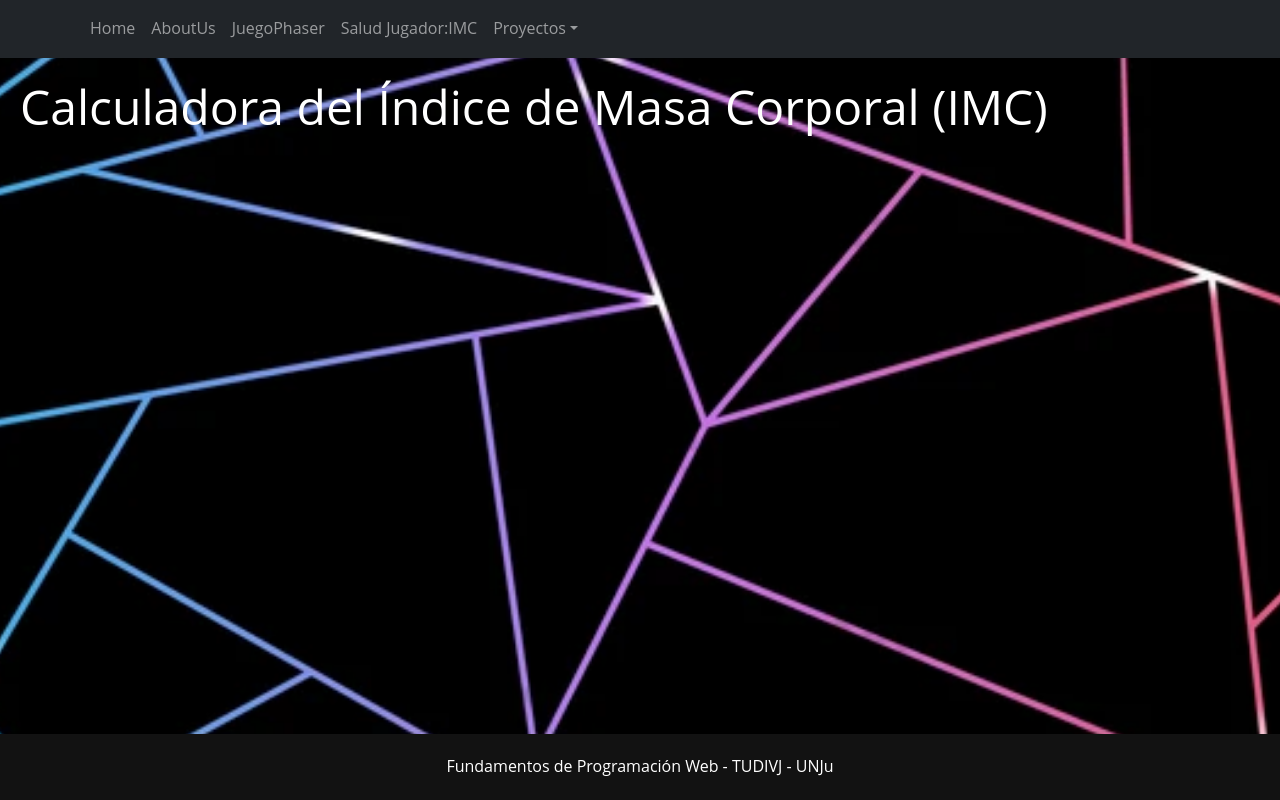
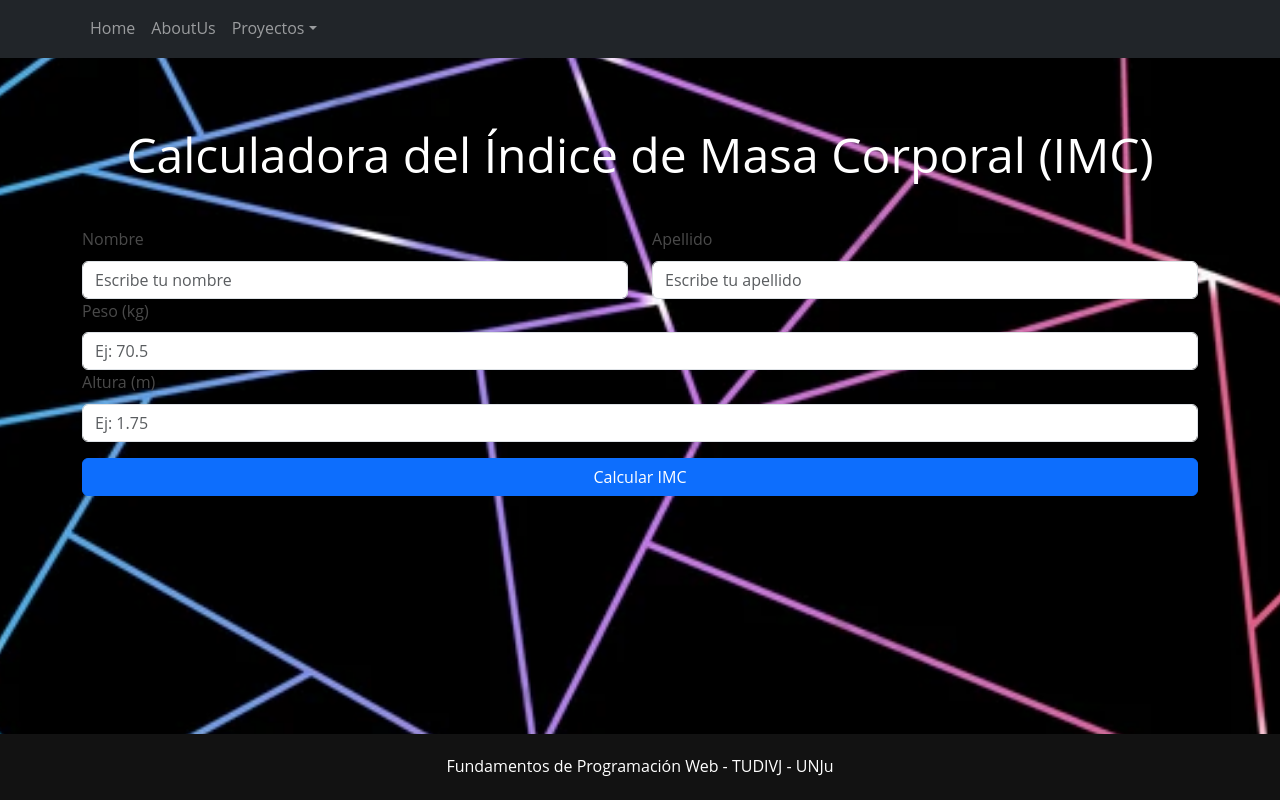
Before and after one commit to Chaves-Johanna-Milagro/proyectofinal_grupo_2, a React (Vite) app in the folder ProyectFinalGrupo2/: page /calculadoraIMC in a window 1280 px wide. Built offline with nearby package versions, Linux system fonts and the light colour scheme.

Commit message:
mini correcciones
se estilizó un poco el home y se corrigieron algunas cosas con respecto a los nombres de algunos componentes

```diff
--- a/ProyectFinalGrupo2/public/styles/AboutUs.css
+++ b/ProyectFinalGrupo2/public/styles/AboutUs.css
@@ -11,10 +11,6 @@
     display: grid;
     grid-template-columns: repeat(4 , 1fr);
     gap: 20px;
-}
-
-.card{
-    background: linear-gradient(0deg, rgb(139, 156, 202) 0%, #4b407e 100%);
 }
 
 /*la foto*/
--- a/ProyectFinalGrupo2/public/styles/Style.css
+++ b/ProyectFinalGrupo2/public/styles/Style.css
@@ -6,32 +6,9 @@ body {
     background-size: cover;
 }
 
-h1, h2, h3, h4, h5, h6 {
-    color: #ffffff;
-    margin-bottom: 1rem;
-}
-/*
-.navbar {
-    background-color: #2a2a2a;
-}
-
-.navbar .nav-link {
-    color: #f5f5f5;
-    font-weight: 600;
-    transition: background-color 0.3s ease;
-}
-
-.navbar .nav-link:hover {
-    background-color: #4a4a4a;
-}
-
-.navbar-brand img {
-    max-height: 60px;
-}
-*/
 .section {
     padding: 3rem 1.5rem;
-   /* background-color: #fff;*/
+
 }
 
 .principal img {
@@ -40,6 +17,7 @@ h1, h2, h3, h4, h5, h6 {
 }
 
 .card {
+    background: linear-gradient(0deg, rgb(108, 134, 208) 0%, #40337c 100%);
     border-radius: 8px;
     box-shadow: 0 2px 8px rgba(0, 0, 0, 0.1);
     margin-bottom: 2rem;
@@ -58,7 +36,9 @@ h1, h2, h3, h4, h5, h6 {
     font-size: 1rem;
     margin-bottom: 1rem;
 }
-
+.listaIntegrantes{
+    color: #ffffff;
+}
 .image img {
     border-radius: 8px;
     transition: transform 0.3s ease;
@@ -67,23 +47,9 @@ h1, h2, h3, h4, h5, h6 {
 .image img:hover {
     transform: scale(1.05);
 }
-/*
-.footer {
-    padding: 2rem;
-    background-color: #2a2a2a;
-}
 
-.footer p {
-    color: #f5f5f5;
-    margin: 0;
-}
-*/
 /* Responsividad */
 @media (max-width: 768px) {
-    .navbar {
-        background-color: #2a2a2a;
-    }
-
     .section {
         padding: 1.5rem 1rem;
     }
--- a/ProyectFinalGrupo2/src/App.jsx
+++ b/ProyectFinalGrupo2/src/App.jsx
@@ -7,7 +7,6 @@ import AboutUs from './Components/AboutUs';
 import CalculadoraIMC from './Components/CalculadoraIMC';
 import GestorBilleteraVirtual from './Components/GestorBilleteraVirtual';
 import JuegoPhaser from './Components/JuegoPhaser';
-import IMCCalcular from './Components/IMCCalcular';
 import JuegoReact from './Components/desafioMatematico/JuegoReact';
 import ErrorPage from './Components/ErrorPage';
 
@@ -23,7 +22,6 @@ function App() {
         <Route path='calculadoraIMC' element={ <CalculadoraIMC/> } />
         <Route path='gestorBilleteraVirtual' element={ <GestorBilleteraVirtual/> } />
         <Route path='juegoPhaser' element={ <JuegoPhaser/> } />
-        <Route path='IMCCalcular' element={<IMCCalcular />} />
         <Route path='juegoReact' element={ <JuegoReact/> } />
         <Route path='*' element={ <ErrorPage/> } />
       </Route>
--- a/ProyectFinalGrupo2/src/Components/CalculadoraIMC.jsx
+++ b/ProyectFinalGrupo2/src/Components/CalculadoraIMC.jsx
@@ -1,8 +1,91 @@
-import React from "react";
+import React, { useState } from 'react';
+import { Container, Form, Button, Row, Col } from 'react-bootstrap';
+import 'bootstrap/dist/css/bootstrap.min.css';
+import '../../public/styles/style.css';
 
-function CalculadoraIMC(){
-    return(
-        <h1>Calculadora del Índice de Masa Corporal (IMC)</h1>
-    )
+function CalculadoraIMC() {
+    const [nombre, setNombre] = useState('');
+    const [apellido, setApellido] = useState('');
+    const [peso, setPeso] = useState('');
+    const [altura, setAltura] = useState('');
+    const [imc, setImc] = useState(null);
+    const [nivelPeso, setNivelPeso] = useState('');
+
+    const calcularIMC = () => {
+        if (!nombre || !apellido || peso <= 0 || altura <= 0) {
+            alert("Por favor, completa todos los campos con valores válidos.");
+            return;
+        }
+
+        const imcCalculado = peso / (altura * altura);
+        setImc(imcCalculado.toFixed(2));
+
+        let nivel;
+        if (imcCalculado < 18.5) nivel = "Bajo peso";
+        else if (imcCalculado < 24.9) nivel = "Peso saludable";
+        else if (imcCalculado < 29.9) nivel = "Sobrepeso";
+        else nivel = "Obesidad";
+
+        setNivelPeso(nivel);
+    };
+
+    return (
+        <Container className="calculadora mt-5">
+            <h1 className="text-center mb-4">Calculadora del Índice de Masa Corporal (IMC)</h1>
+            <Form>
+                <Row>
+                    <Col md={6}>
+                        <Form.Group>
+                            <Form.Label>Nombre</Form.Label>
+                            <Form.Control
+                                type="text"
+                                value={nombre}
+                                onChange={(e) => setNombre(e.target.value)}
+                                placeholder="Escribe tu nombre"
+                            />
+                        </Form.Group>
+                    </Col>
+                    <Col md={6}>
+                        <Form.Group>
+                            <Form.Label>Apellido</Form.Label>
+                            <Form.Control
+                                type="text"
+                                value={apellido}
+                                onChange={(e) => setApellido(e.target.value)}
+                                placeholder="Escribe tu apellido"
+                            />
+                        </Form.Group>
+                    </Col>
+                </Row>
+                <Form.Group>
+                    <Form.Label>Peso (kg)</Form.Label>
+                    <Form.Control
+                        type="number"
+                        value={peso}
+                        onChange={(e) => setPeso(parseFloat(e.target.value))}
+                        placeholder="Ej: 70.5"
+                    />
+                </Form.Group>
+                <Form.Group>
+                    <Form.Label>Altura (m)</Form.Label>
+                    <Form.Control
+                        type="number"
+                        value={altura}
+                        onChange={(e) => setAltura(parseFloat(e.target.value))}
+                        placeholder="Ej: 1.75"
+                    />
+                </Form.Group>
+                <Button className="w-100 mt-3" onClick={calcularIMC}>Calcular IMC</Button>
+            </Form>
+            {imc && (
+                <div className="resultado text-center mt-4">
+                    <p><strong>Paciente:</strong> {apellido} {nombre}</p>
+                    <p><strong>IMC:</strong> {imc}</p>
+                    <p><strong>Nivel de peso:</strong> {nivelPeso}</p>
+                </div>
+            )}
+        </Container>
+    );
 }
+
 export default CalculadoraIMC;
--- a/ProyectFinalGrupo2/src/Components/Home.jsx
+++ b/ProyectFinalGrupo2/src/Components/Home.jsx
@@ -33,7 +33,7 @@ function Home(){
                                 </Card>
                             </Col>
                             <Col md={3}>
-                                <Figure>
+                                <Figure className="image">
                                     <Figure.Image
                                         src='../../public/img/empresa.png'
                                         alt="Empresa"
@@ -45,7 +45,7 @@ function Home(){
 
                         <Row className="align-items-center">
                             <Col md={3}>
-                                <Figure>
+                                <Figure className="image">
                                     <Figure.Image
                                         src='../../public/img/miembros.png'
                                         alt="Miembros"
@@ -60,7 +60,7 @@ function Home(){
                                         <Card.Text>
                                             Nuestra empresa cuenta con los siguientes trabajadores:
                                         </Card.Text>
-                                        <ul>
+                                        <ul className="listaIntegrantes">
                                             <li>Castro Jose</li>
                                             <li>Chaves Johanna</li>
                                             <li>Goitea Mateo Nicolás</li>
@@ -84,7 +84,7 @@ function Home(){
                                 </Card>
                             </Col>
                             <Col md={3}>
-                                <Figure>
+                                <Figure className="image">
                                     <Figure.Image
                                         src='../../public/img/plataformas.png'
                                         alt="Plataformas"
@@ -96,7 +96,7 @@ function Home(){
 
                         <Row className="align-items-center">
                             <Col md={3}>
-                                <Figure>
+                                <Figure className="image">
                                     <Figure.Image
                                         src='../../public/img/contacto.png'
                                         alt="Contacto"
--- a/ProyectFinalGrupo2/src/Components/Layout.jsx
+++ b/ProyectFinalGrupo2/src/Components/Layout.jsx
@@ -17,8 +17,6 @@
                             <Nav className="me-auto">
                                 <Nav.Link href="/">Home</Nav.Link>
                                 <Nav.Link href="/aboutUs">AboutUs</Nav.Link>
-                                <Nav.Link href="/juegoPhaser">JuegoPhaser</Nav.Link>
-                                <Nav.Link href ="/IMCCalcular">Salud Jugador:IMC</Nav.Link>
                                 <NavDropdown
                                  id="nav-dropdown-dark-example"
                                  title="Proyectos"
--- a/ProyectFinalGrupo2/src/Components/PantallaInicio.jsx
+++ b/ProyectFinalGrupo2/src/Components/PantallaInicio.jsx
@@ -1,5 +1,5 @@
 // src/components/PantallaInicio.js
-import React from 'react';
+/*import React from 'react';
 
 function PantallaInicio({ setNivelSeleccionado, iniciarJuego }) {
   return (
@@ -15,3 +15,4 @@ function PantallaInicio({ setNivelSeleccionado, iniciarJuego }) {
 }
 
 export default PantallaInicio;
+*/
```
Also changed, not shown: ProyectFinalGrupo2/src/Components/IMCCalcular.jsx (deleted, +0 -91 lines).
